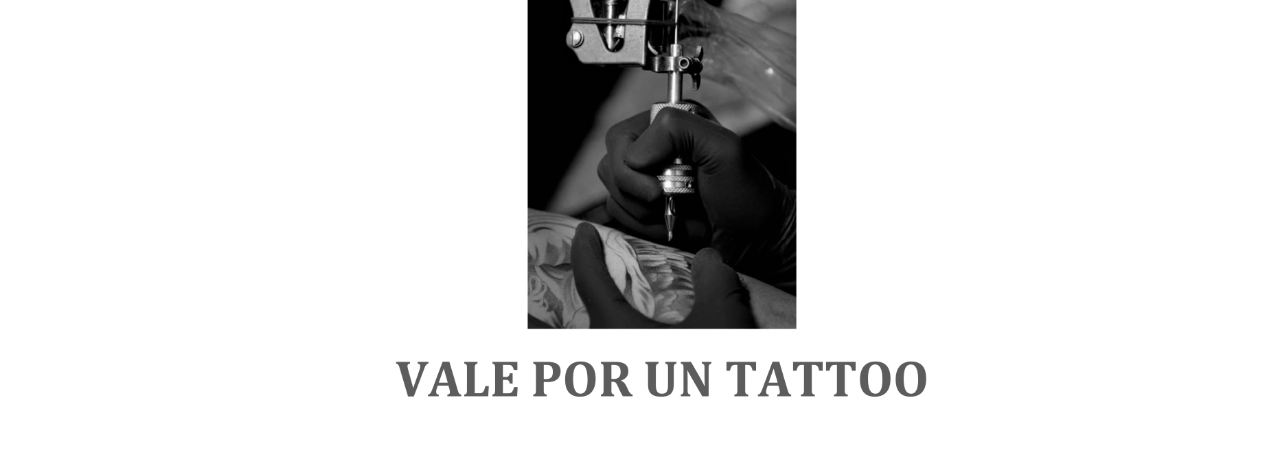
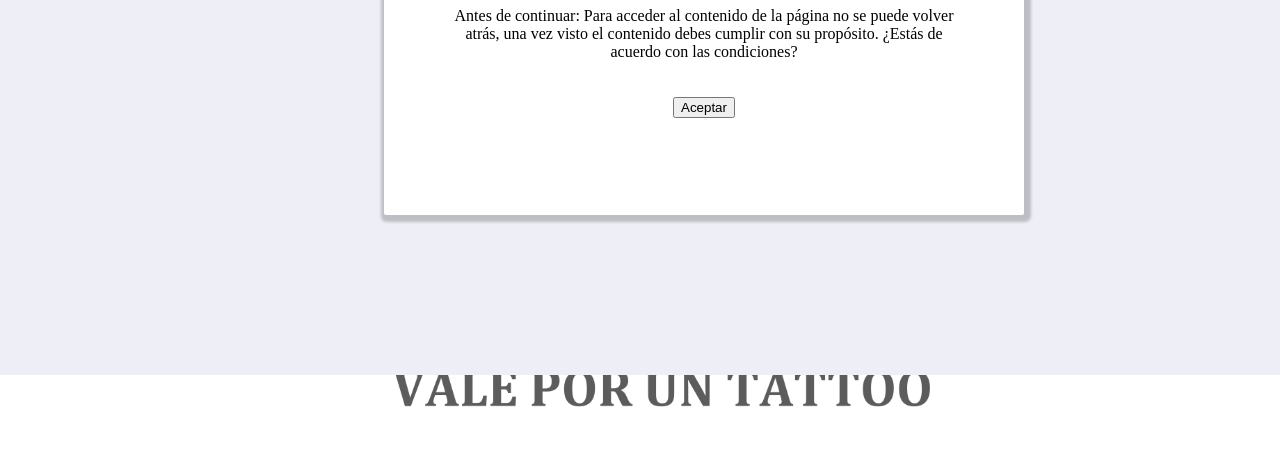
Before and after one commit to goghi/HBDAY, a plain HTML site: page index.html in a window 1280 px wide. Shown: the part 425-887 px from the top of the page. After the commit the page ends 857 px from the top, so only its background shows below. Drawn offline with Linux system fonts and the light colour scheme; a web font is replaced by a local one.

Commit message:
Add files via upload

```diff
--- a/index.html
+++ b/index.html
@@ -13,6 +13,21 @@
 </head>
 <body>
     <img class="principal" src="Copia_de_sorpresa.png" alt="principal">
-
+    <div id="globalPopup" class="fakeback">
+        <div class="popup">
+            <div class="box-container">
+                <div class="box">
+                    <h1>TÉRMINOS Y CONDICIONES</h1>
+                </div>
+                <div class="box">
+                    <p>Antes de continuar: Para acceder al contenido de la página no se puede volver atrás, una vez visto el contenido debes cumplir con su propósito. ¿Estás de acuerdo con las condiciones?</p>
+                </div>
+                <div class="box">
+                    <button id="close">Aceptar</button>
+                </div>
+            </div>
+        </div>
+    </div>
+    <script type="text/javascript" src="popup.js"></script>
 </body>
 </html>
--- a/main.css
+++ b/main.css
@@ -1,5 +1,13 @@
+body {
+	margin: 0;
+	margin: 0;
+}
+
 .principal{
-    margin: 40px auto;
+    margin-left: auto;
+    margin-right: auto;
+    padding-top: 40px;
+    /*padding-bottom: 40px;*/
     display: block;
     max-width: 60%;
 }
--- a/popup.css
+++ b/popup.css
@@ -1,21 +1,46 @@
-.overlay{
-    position: fixed;
+.fakeback {
+    position: absolute;
+    width: 100%;
+    height: 100%;
     top: 0;
-    bottom: 0;
     left: 0;
-    right: 0;
-    background: rgba(0, 0, 0, 0.7);
-    transition: opacity 500ms;
-    visibility: visible;
-    opacity: 1;
+    background: #edeef6;
 }
-.popupBody{
-    width: 46%;
-    padding: 2%;
-    border-radius: 15px;
-    box-shadow: 0 0 5px #CCC;
-    background: #FFF;
+
+.popup {
     position: relative;
-    transition: all 5s ease-in-out;
-    margin: 20% auto;
+    left: 30%;
+    top: 40%;
+    width: 640px;
+    height: 320px;
+    background-color: #FFF;
+    box-shadow: 2px 2px 3px 5px rgba(0, 0, 0, 0.2);
+    border-radius: 2px;
 }
+
+.box-container {
+    padding: 5% 10%;
+    width: 80%;
+    height: 90%;
+}
+
+.box {
+    text-align: center;
+}
+
+#close {
+    margin-top: 20px;
+}
+
+
+
+/*{
+    position: relative;
+    left: 45%;
+    top: 48%;
+    width: 10%;
+    height: 4%;
+    background-color: #8A2BE2;
+    border: none;
+    font-weight: bold;
+}*/
--- /dev/null
+++ b/popup.js
@@ -0,0 +1,8 @@
+popoup = document.getElementById("globalPopup")
+button = document.getElementById("close")
+
+button.addEventListener('click', eventFunction)
+
+function eventFunction(event){
+	popoup.parentNode.removeChild(popoup)
+}
```
